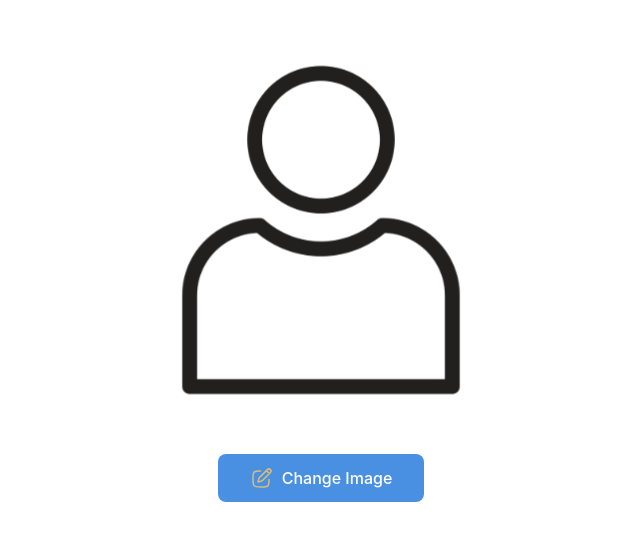
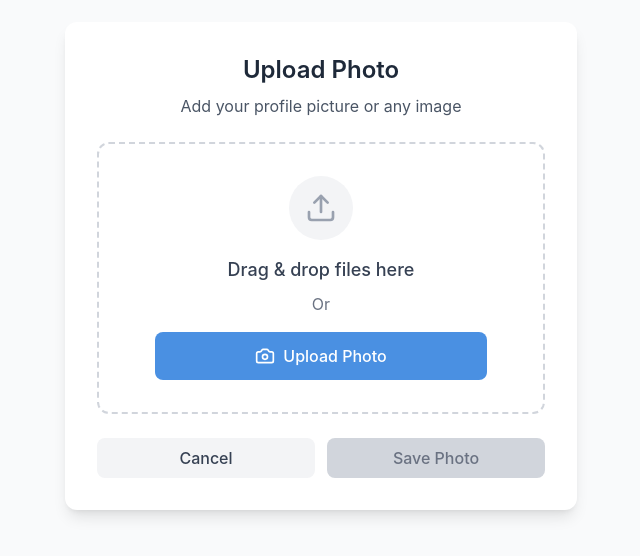
Before and after one commit to rifat-two-eight/dash01, a React (Vite) app: page /change-photo in a window 1280 px wide. Shown: the part 134-690 px from the top of the page, without its empty margins (319-959 px from the left). Built offline with nearby package versions, Linux system fonts and the light colour scheme.

Commit message:
accept terms

```diff
--- a/package.json
+++ b/package.json
@@ -13,6 +13,7 @@
     "@ant-design/plots": "^2.6.2",
     "@tailwindcss/vite": "^4.1.11",
     "antv": "^0.2.2",
+    "lucide-react": "^0.539.0",
     "react": "^19.1.0",
     "react-dom": "^19.1.0",
     "react-icons": "^5.5.0",
--- a/src/Components/Header.jsx
+++ b/src/Components/Header.jsx
@@ -15,6 +15,8 @@ const Header = () => {
         return "USER";
       case "/user/id":
         return "Admin Dashboard";
+      case "/terms":
+        return "Terms & Conditions";
       default:
         return "";
     }
--- a/src/Pages/PhotoChange.jsx
+++ b/src/Pages/PhotoChange.jsx
@@ -1,27 +1,170 @@
-import React from 'react';
+import React, { useState, useRef } from 'react';
+import { Upload, Camera } from 'lucide-react';
 
-const PhotoChange = () => {
+const PhotoUpload = () => {
+    const [dragActive, setDragActive] = useState(false);
+    const [selectedFile, setSelectedFile] = useState(null);
+    const [previewUrl, setPreviewUrl] = useState(null);
+    const fileInputRef = useRef(null);
+
+    const handleDrag = (e) => {
+        e.preventDefault();
+        e.stopPropagation();
+        if (e.type === "dragenter" || e.type === "dragover") {
+            setDragActive(true);
+        } else if (e.type === "dragleave") {
+            setDragActive(false);
+        }
+    };
+
+    const handleDrop = (e) => {
+        e.preventDefault();
+        e.stopPropagation();
+        setDragActive(false);
+
+        if (e.dataTransfer.files && e.dataTransfer.files[0]) {
+            handleFile(e.dataTransfer.files[0]);
+        }
+    };
+
+    const handleChange = (e) => {
+        e.preventDefault();
+        if (e.target.files && e.target.files[0]) {
+            handleFile(e.target.files[0]);
+        }
+    };
+
+    const handleFile = (file) => {
+        if (file.type.startsWith('image/')) {
+            setSelectedFile(file);
+            const url = URL.createObjectURL(file);
+            setPreviewUrl(url);
+        }
+    };
+
+    const onButtonClick = () => {
+        fileInputRef.current?.click();
+    };
+
     return (
-        <div className="flex flex-col items-center justify-center min-h-screen p-8">
-            <div className="rounded-lg p-12 flex flex-col items-center space-y-6 max-w-md w-full">
-                {/* Profile Icon */}
-                <div className="flex items-center justify-center">
-                    <img
-                        src="/profile-change.svg"
-                        alt="Change Profile"
-                        className="w-[400px] h-[400px]"
+        <div className="flex flex-col items-center justify-center min-h-screen p-8 bg-gray-50">
+            <div className="bg-white rounded-xl shadow-lg p-8 max-w-lg w-full">
+                {/* Header */}
+                <div className="text-center mb-6">
+                    <h2 className="text-2xl font-semibold text-gray-800 mb-2">Upload Photo</h2>
+                    <p className="text-gray-600">Add your profile picture or any image</p>
+                </div>
+
+                {/* Preview Area */}
+                {previewUrl && (
+                    <div className="mb-6 flex justify-center">
+                        <div className="relative">
+                            <img
+                                src={previewUrl}
+                                alt="Preview"
+                                className="w-32 h-32 rounded-full object-cover border-4 border-blue-100"
+                            />
+                            <button
+                                onClick={() => {
+                                    setPreviewUrl(null);
+                                    setSelectedFile(null);
+                                }}
+                                className="absolute -top-2 -right-2 bg-red-500 text-white rounded-full w-6 h-6 flex items-center justify-center text-sm hover:bg-red-600 transition-colors"
+                            >
+                                ×
+                            </button>
+                        </div>
+                    </div>
+                )}
+
+                {/* Upload Area */}
+                <div
+                    className={`relative border-2 border-dashed rounded-xl p-8 text-center transition-all duration-200 ${
+                        dragActive
+                            ? 'border-blue-400 bg-blue-50'
+                            : 'border-gray-300 hover:border-gray-400'
+                    }`}
+                    onDragEnter={handleDrag}
+                    onDragLeave={handleDrag}
+                    onDragOver={handleDrag}
+                    onDrop={handleDrop}
+                >
+                    {/* Upload Icon */}
+                    <div className="mb-4">
+                        <div className="mx-auto w-16 h-16 bg-gray-100 rounded-full flex items-center justify-center">
+                            <Upload className="w-8 h-8 text-gray-400" />
+                        </div>
+                    </div>
+
+                    {/* Text */}
+                    <div className="mb-4">
+                        <p className="text-lg font-medium text-gray-700 mb-2">
+                            Drag & drop files here
+                        </p>
+                        <p className="text-gray-500">
+                            Or
+                        </p>
+                    </div>
+
+                    {/* Upload Button */}
+                    <div className='flex justify-center'>
+                        <button
+                        onClick={onButtonClick}
+                        className="bg-[#4A90E2] text-white font-medium py-3 px-25 rounded-lg transition-colors duration-200 inline-flex items-center space-x-2"
+                    >
+                        <Camera className="w-5 h-5" />
+                        <span>Upload Photo</span>
+                    </button>
+                    </div>
+
+                    {/* Hidden File Input */}
+                    <input
+                        ref={fileInputRef}
+                        type="file"
+                        accept="image/*"
+                        onChange={handleChange}
+                        className="hidden"
                     />
                 </div>
 
-                {/* Change Image Button */}
-                {/* button */}
-                <button className="bg-[#4A90E2] text-white font-medium py-3 px-8 rounded-lg transition-colors duration-200 flex items-center space-x-2">
-                    <img src="/public/change-name.svg" alt="" />
-                    <span>Change Image</span>
-                </button>
+                {/* File Info */}
+                {selectedFile && (
+                    <div className="mt-4 p-3 bg-green-50 border border-green-200 rounded-lg">
+                        <div className="flex items-center justify-between">
+                            <div>
+                                <p className="text-sm font-medium text-green-800">
+                                    {selectedFile.name}
+                                </p>
+                                <p className="text-xs text-green-600">
+                                    {(selectedFile.size / 1024 / 1024).toFixed(2)} MB
+                                </p>
+                            </div>
+                            <div className="text-green-500">
+                                <Upload className="w-4 h-4" />
+                            </div>
+                        </div>
+                    </div>
+                )}
+
+                {/* Additional Actions */}
+                <div className="mt-6 flex space-x-3">
+                    <button className="flex-1 bg-gray-100 hover:bg-gray-200 text-gray-700 font-medium py-2 px-4 rounded-lg transition-colors duration-200">
+                        Cancel
+                    </button>
+                    <button
+                        className={`flex-1 font-medium py-2 px-4 rounded-lg transition-colors duration-200 ${
+                            selectedFile
+                                ? 'bg-green-500 hover:bg-green-600 text-white'
+                                : 'bg-gray-300 text-gray-500 cursor-not-allowed'
+                        }`}
+                        disabled={!selectedFile}
+                    >
+                        Save Photo
+                    </button>
+                </div>
             </div>
         </div>
     );
 };
 
-export default PhotoChange;
+export default PhotoUpload;
--- /dev/null
+++ b/src/Pages/Terms.jsx
@@ -0,0 +1,77 @@
+import React, { useState } from 'react';
+import { CheckCircle, Save } from 'lucide-react';
+
+const Terms = () => {
+    const [termsContent, setTermsContent] = useState('');
+    const [lastUpdated, setLastUpdated] = useState('January 15, 2024');
+    const [showSuccessMessage, setShowSuccessMessage] = useState(true);
+
+    const handleSaveTerms = () => {
+        setLastUpdated(new Date().toLocaleDateString('en-US', {
+            year: 'numeric',
+            month: 'long',
+            day: 'numeric'
+        }));
+        setShowSuccessMessage(true);
+        setTimeout(() => setShowSuccessMessage(false), 5000);
+    };
+
+    return (
+        <div className="space-y-6 ms-16">
+            {/* Section Header */}
+            <div className="mb-6">
+                <h2 className="text-2xl font-semibold text-gray-900 mb-2">
+                    Manage Terms & Conditions
+                </h2>
+                <p className="text-gray-600">
+                    Use this section to write or update the Terms and Conditions for your app. These terms will be displayed to users within the app and must be accepted during registration or major updates.
+                </p>
+            </div>
+
+            {/* Success Message */}
+            {showSuccessMessage && (
+                <div className="mb-6 bg-green-50 border border-green-200 rounded-lg p-4 flex items-center space-x-3">
+                    <CheckCircle className="w-5 h-5 text-green-600" />
+                    <span className="text-green-800 text-sm">
+                        Your Terms & Conditions have been successfully updated and will now appear in the app.
+                    </span>
+                </div>
+            )}
+
+            {/* Editor Section */}
+            <div className="bg-white rounded-lg border border-gray-200 overflow-hidden mb-6">
+                <div className="border-b border-gray-200 px-6 py-4">
+                    <h3 className="text-lg font-medium text-gray-900">
+                        Terms & Conditions Editor
+                    </h3>
+                </div>
+
+                <div className="p-6">
+                    <textarea
+                        value={termsContent}
+                        onChange={(e) => setTermsContent(e.target.value)}
+                        placeholder="Write or paste your Terms & Conditions here..."
+                        className="w-full h-96 p-4 border border-gray-300 rounded-lg focus:ring-2 focus:ring-blue-500 focus:border-blue-500 resize-none text-sm"
+                    />
+                </div>
+            </div>
+
+            {/* Footer with Last Updated and Save Button */}
+            <div className="flex items-start justify-start flex-col space-y-4">
+                <div className="text-sm text-gray-500">
+                    Last Updated On: <span className="font-medium">{lastUpdated}</span>
+                </div>
+
+                <button
+                    onClick={handleSaveTerms}
+                    className="bg-[#4383CE] text-white font-medium py-2 px-6 rounded-lg transition-colors duration-200 flex items-center space-x-2"
+                >
+                    <Save className="w-4 h-4" />
+                    <span>Save Terms & Conditions</span>
+                </button>
+            </div>
+        </div>
+    );
+};
+
+export default Terms;
--- a/src/main.jsx
+++ b/src/main.jsx
@@ -1,75 +1,74 @@
-import { StrictMode } from 'react'
-import { createRoot } from 'react-dom/client'
-import './index.css'
-import {
-  createBrowserRouter,
-  RouterProvider,
-} from "react-router";
-import Root from './Layout/Root';
-import Dashboard from './Pages/Dashboard';
-import User from './Pages/User';
-import Subscription from './Pages/Subscription';
-import UserDetails from './Pages/UserDetails';
-import ErrorPage from './Pages/ErrorPage';
-import Login from './Pages/Login';
-import Forgot from './Pages/Forgot';
-import SetPassword from './Pages/SetPassword';
-import NameChange from './Pages/NameChange';
-import PhotoChange from './Pages/PhotoChange';
-
+import { StrictMode } from "react";
+import { createRoot } from "react-dom/client";
+import "./index.css";
+import { createBrowserRouter, RouterProvider } from "react-router";
+import Root from "./Layout/Root";
+import Dashboard from "./Pages/Dashboard";
+import User from "./Pages/User";
+import Subscription from "./Pages/Subscription";
+import UserDetails from "./Pages/UserDetails";
+import ErrorPage from "./Pages/ErrorPage";
+import Login from "./Pages/Login";
+import Forgot from "./Pages/Forgot";
+import SetPassword from "./Pages/SetPassword";
+import NameChange from "./Pages/NameChange";
+import PhotoChange from "./Pages/PhotoChange";
+import Terms from "./Pages/Terms";
 
 const router = createBrowserRouter([
   {
     path: "/",
     Component: Root,
-    errorElement:<ErrorPage></ErrorPage>,
-    children:[
+    errorElement: <ErrorPage></ErrorPage>,
+    children: [
       {
-        path:"/dashboard",
-        Component:Dashboard
+        path: "/dashboard",
+        Component: Dashboard,
       },
       {
-        path:"/user",
-        Component:User
+        path: "/user",
+        Component: User,
       },
       {
-        path:"/subscription",
-        Component:Subscription
+        path: "/subscription",
+        Component: Subscription,
       },
       {
-        path:"/user/id",
-        Component: UserDetails
-      }
-    ]
+        path: "/user/id",
+        Component: UserDetails,
+      },
+      {
+        path: "/terms",
+        Component: Terms,
+      },
+    ],
   },
   {
     path: "/login",
-    Component: Login
+    Component: Login,
   },
   {
     path: "/forgot-password",
-    Component: Forgot
+    Component: Forgot,
   },
   {
-    path:"/set-password",
-    Component: SetPassword
+    path: "/set-password",
+    Component: SetPassword,
   },
   {
     path: "/name-change",
-    Component: NameChange
+    Component: NameChange,
   },
   {
     path: "/change-photo",
-    Component: PhotoChange
-  }
+    Component: PhotoChange,
+  },
 ]);
 
-
-
-createRoot(document.getElementById('root')).render(
+createRoot(document.getElementById("root")).render(
   <StrictMode>
-  <div className="inter">
-    <RouterProvider router={router} />
-  </div>
-  </StrictMode>,
-)
+    <div className="inter">
+      <RouterProvider router={router} />
+    </div>
+  </StrictMode>
+);
```
Also changed, not shown: 1 other file (tests, documents, lock files or other folders).
